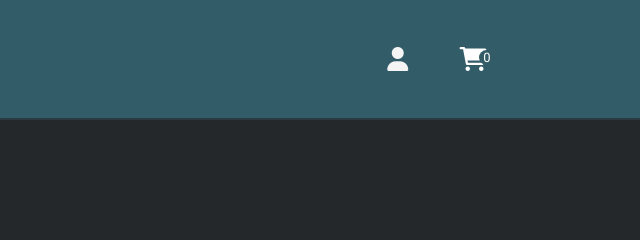
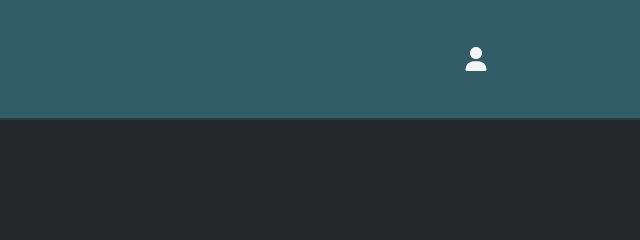
Before and after one commit to IsaRdz/viners, a plain HTML site: page pages/cartDetail.html in a window 1280 px wide. Shown: the top 240 px of the page, 640-1280 px from the left. Drawn offline with Linux system fonts and the light colour scheme.

Commit message:
:bug: Fix: Fix cartDetail page

```diff
--- a/pages/cartDetail.html
+++ b/pages/cartDetail.html
@@ -29,11 +29,6 @@
             <a href="#popup-login" rel="noopener noreferrer" class="link">
               <i class="fa-solid fa-user fa-xl"></i>
             </a>
-          </li>
-          <li class="shopping-cart-image-container">
-            <!-- <img src="https://img.icons8.com/ios-filled/50/FFFFFF/shopping-cart.png"/> -->
-            <i class="fa-solid fa-cart-shopping fa-xl"></i>
-            <div class="cart_products_total">0</div>
           </li>
         </ul>
       </div>
```
